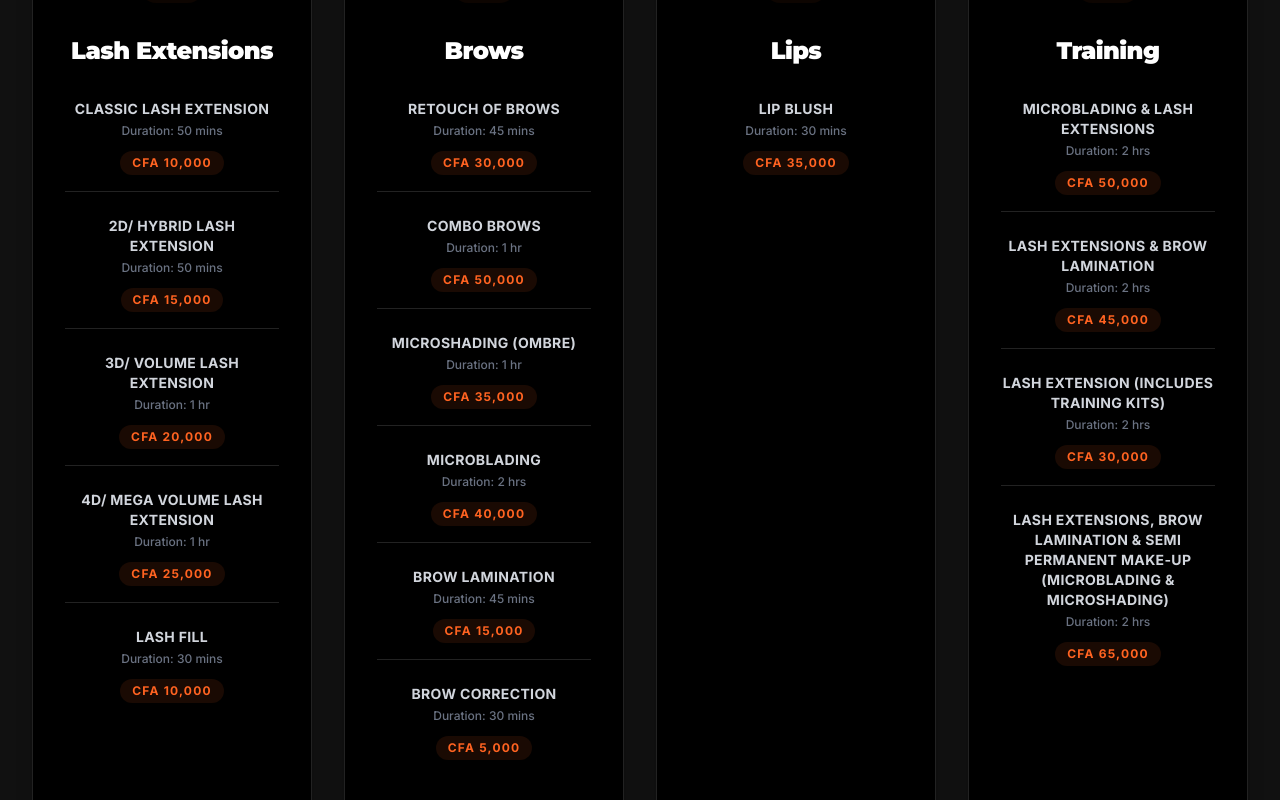
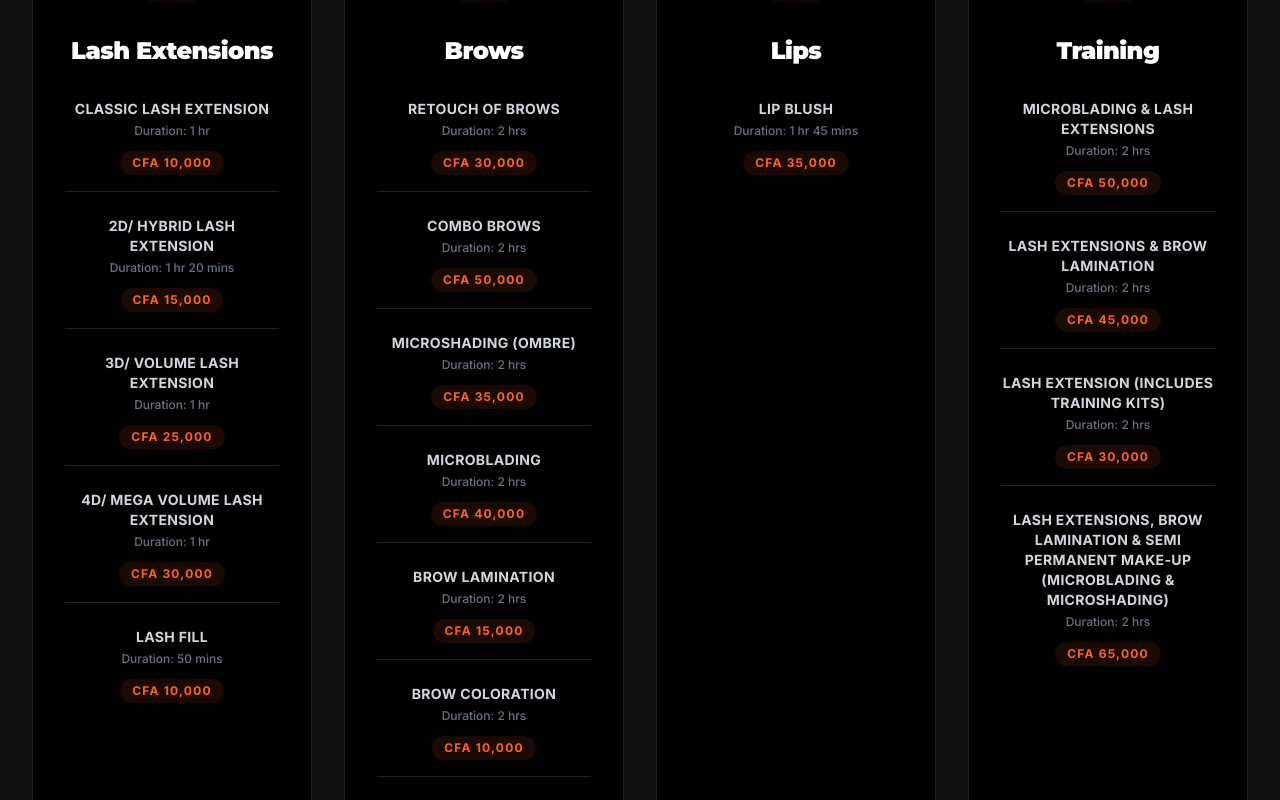
Before and after one commit to digitalchuwkudi/Lash-and-Brows-Near-You, a React (Vite) app: page / in a window 1280 px wide. Shown: the part 2220-3020 px from the top of the page. Built offline with nearby package versions, Linux system fonts and the light colour scheme.

Commit message:
feat: Add brow coloration service and update durations
Includes "Brow Coloration" in the booking form and adjusts service durations and prices across Lash Extensions and Brows categories.

```diff
--- a/src/components/BookingForm.tsx
+++ b/src/components/BookingForm.tsx
@@ -26,6 +26,7 @@ export default function BookingForm() {
     'Microshading (Ombre)',
     'Microblading',
     'Brow Lamination',
+    'Brow Coloration',
     'Brow Correction',
     'Lip Blush',
     'Training: Microblading & Lash Extensions',
--- a/src/components/Services.tsx
+++ b/src/components/Services.tsx
@@ -10,22 +10,23 @@ const services: ServiceGroup[] = [
     category: 'Lash Extensions',
     icon: <Eye className="text-brand" size={32} />,
     items: [
-      { name: 'Classic lash Extension', price: 'CFA 10,000', duration: '50 mins' },
-      { name: '2D/ Hybrid Lash Extension', price: 'CFA 15,000', duration: '50 mins' },
-      { name: '3D/ Volume Lash Extension', price: 'CFA 20,000', duration: '1 hr' },
-      { name: '4D/ Mega Volume Lash Extension', price: 'CFA 25,000', duration: '1 hr' },
-      { name: 'Lash Fill', price: 'CFA 10,000', duration: '30 mins' },
+      { name: 'Classic lash Extension', price: 'CFA 10,000', duration: '1 hr' },
+      { name: '2D/ Hybrid Lash Extension', price: 'CFA 15,000', duration: '1 hr 20 mins' },
+      { name: '3D/ Volume Lash Extension', price: 'CFA 25,000', duration: '1 hr' },
+      { name: '4D/ Mega Volume Lash Extension', price: 'CFA 30,000', duration: '1 hr' },
+      { name: 'Lash Fill', price: 'CFA 10,000', duration: '50 mins' },
     ],
   },
   {
     category: 'Brows',
     icon: <Sparkles className="text-brand" size={32} />,
     items: [
-      { name: 'Retouch of Brows', price: 'CFA 30,000', duration: '45 mins' },
-      { name: 'Combo Brows', price: 'CFA 50,000', duration: '1 hr' },
-      { name: 'Microshading (Ombre)', price: 'CFA 35,000', duration: '1 hr' },
+      { name: 'Retouch of Brows', price: 'CFA 30,000', duration: '2 hrs' },
+      { name: 'Combo Brows', price: 'CFA 50,000', duration: '2 hrs' },
+      { name: 'Microshading (Ombre)', price: 'CFA 35,000', duration: '2 hrs' },
       { name: 'Microblading', price: 'CFA 40,000', duration: '2 hrs' },
-      { name: 'Brow Lamination', price: 'CFA 15,000', duration: '45 mins' },
+      { name: 'Brow Lamination', price: 'CFA 15,000', duration: '2 hrs' },
+      { name: 'Brow Coloration', price: 'CFA 10,000', duration: '2 hrs' },
       { name: 'Brow Correction', price: 'CFA 5,000', duration: '30 mins' },
     ],
   },
@@ -33,7 +34,7 @@ const services: ServiceGroup[] = [
     category: 'Lips',
     icon: <Heart className="text-brand" size={32} />,
     items: [
-      { name: 'Lip Blush', price: 'CFA 35,000', duration: '30 mins' },
+      { name: 'Lip Blush', price: 'CFA 35,000', duration: '1 hr 45 mins' },
     ],
   },
   {
```
